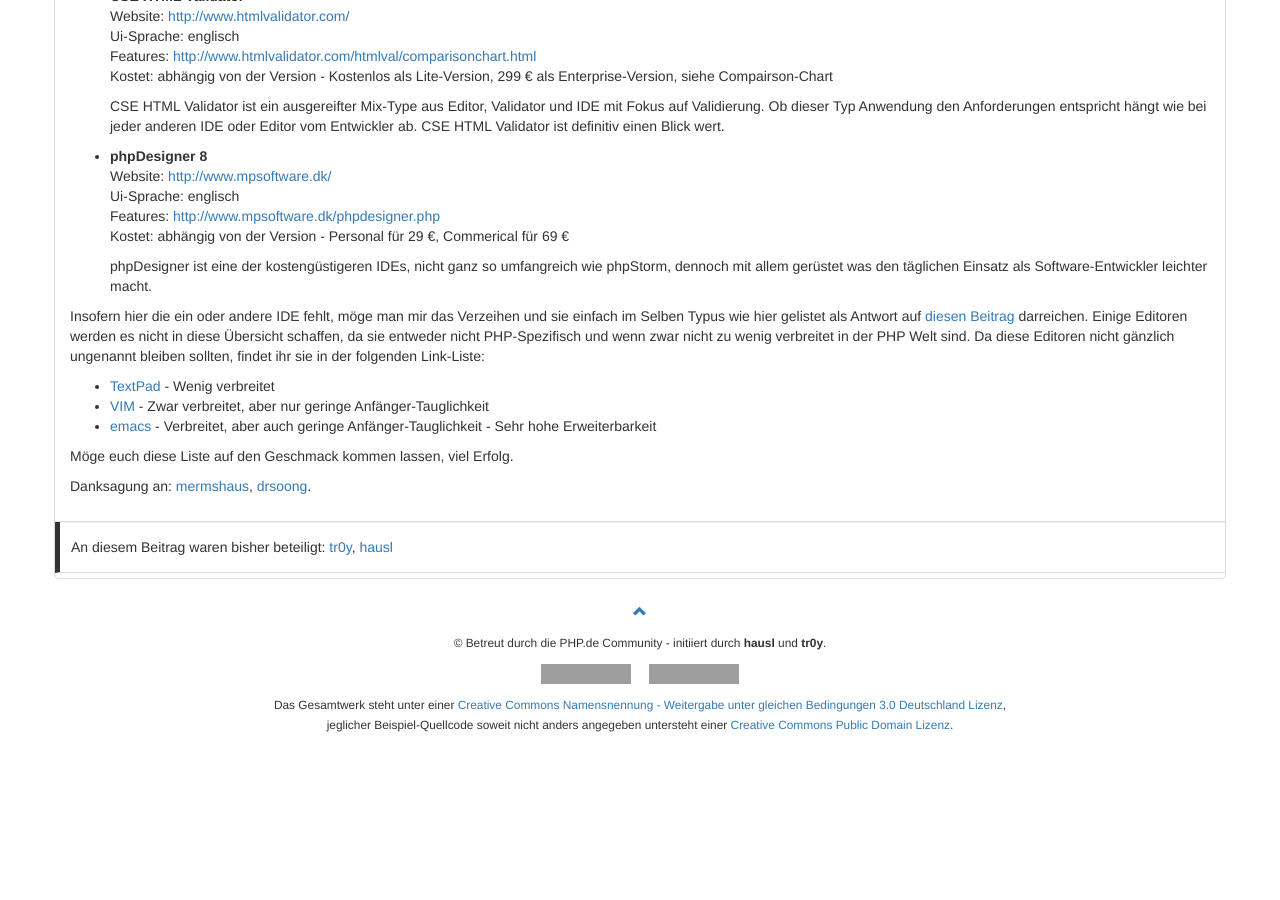
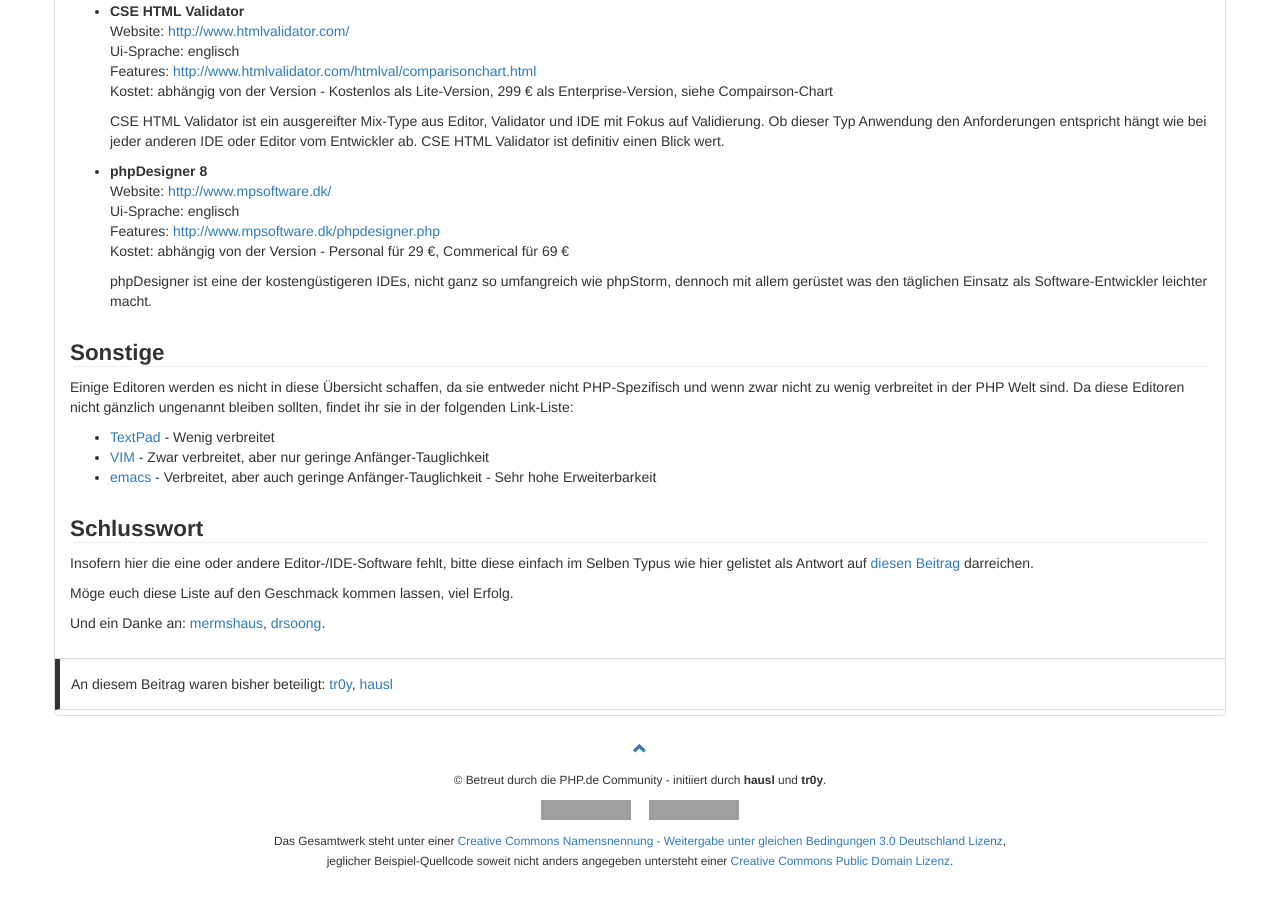
Before and after one commit to php-de/php-de.github.io, a Jekyll site: the page built from dev-enviroment/editors-ide.md, in a window 1280 px wide and 900 px high, scrolled down 2742 px. Built offline with Jekyll 4.4.1, drawn with Linux system fonts in a browser that asks for light colours; nearby versions of some CDN libraries; before the commit the page ends 3506 px from its top, so only the background shows below that; some of the changed text lies outside the part shown; grey boxes are pictures that could not be loaded.

Commit message:
Update editors-ide.md

```diff
--- a/dev-enviroment/editors-ide.md
+++ b/dev-enviroment/editors-ide.md
@@ -22,7 +22,13 @@
         anchor: integrierte-php-entwicklungsumgebungen-php-ide
         simple: ""
 
-entry-type: in-progress
+    -   name: Sonstige
+        anchor: sonstige
+        simple: ""
+
+    -   name: Schlusswort
+        anchor: schlusswort
+        simple: ""
 
 ---
 
@@ -179,7 +185,9 @@
     phpDesigner ist eine der kostengüstigeren IDEs, nicht ganz so umfangreich wie phpStorm, dennoch mit allem gerüstet was den täglichen Einsatz als Software-Entwickler leichter macht.
 
 
-Insofern hier die ein oder andere IDE fehlt, möge man mir das Verzeihen und sie einfach im Selben Typus wie hier gelistet als Antwort auf [diesen Beitrag](http://www.php.de/php-einsteiger/101627-editor-ide-let-me-tell-you-something.html) darreichen. Einige Editoren werden es nicht in diese Übersicht schaffen, da sie entweder nicht PHP-Spezifisch und wenn zwar nicht zu wenig verbreitet in der PHP Welt sind. Da diese Editoren nicht gänzlich ungenannt bleiben sollten, findet ihr sie in der folgenden Link-Liste:
+### Sonstige
+
+Einige Editoren werden es nicht in diese Übersicht schaffen, da sie entweder nicht PHP-Spezifisch und wenn zwar nicht zu wenig verbreitet in der PHP Welt sind. Da diese Editoren nicht gänzlich ungenannt bleiben sollten, findet ihr sie in der folgenden Link-Liste:
 
 
 * [TextPad](http://www.textpad.com/products/textpad/index.html) - Wenig verbreitet
@@ -187,6 +195,10 @@
 * [emacs](http://www.gnu.org/software/emacs/) - Verbreitet, aber auch geringe Anfänger-Tauglichkeit - Sehr hohe Erweiterbarkeit
 
 
+### Schlusswort
+
+Insofern hier die eine oder andere Editor-/IDE-Software fehlt, bitte diese einfach im Selben Typus wie hier gelistet als Antwort auf [diesen Beitrag](http://www.php.de/php-einsteiger/101627-editor-ide-let-me-tell-you-something.html) darreichen.
+
 Möge euch diese Liste auf den Geschmack kommen lassen, viel Erfolg.
 
-Danksagung an: [mermshaus](http://www.php.de/member.php?u=15041), [drsoong](http://www.php.de/member.php?u=6084).
+Und ein Danke an: [mermshaus](http://www.php.de/member.php?u=15041), [drsoong](http://www.php.de/member.php?u=6084).
```
